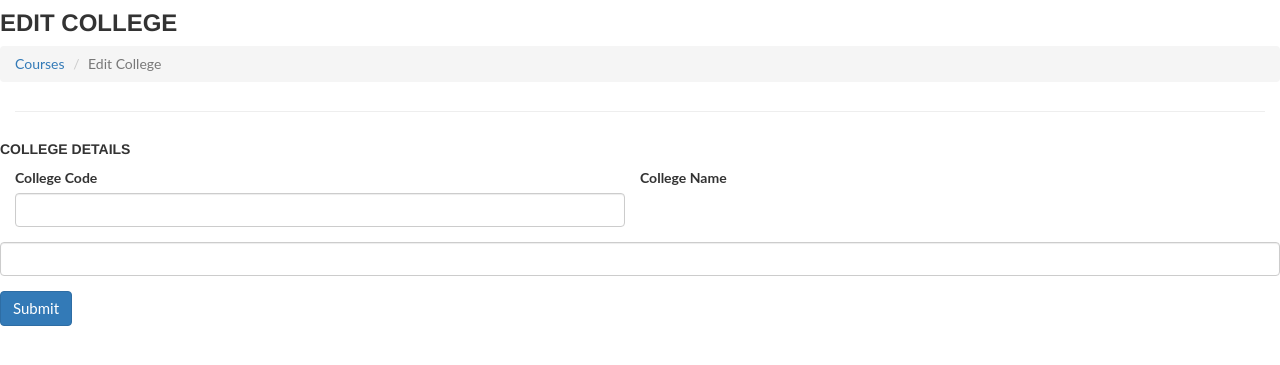
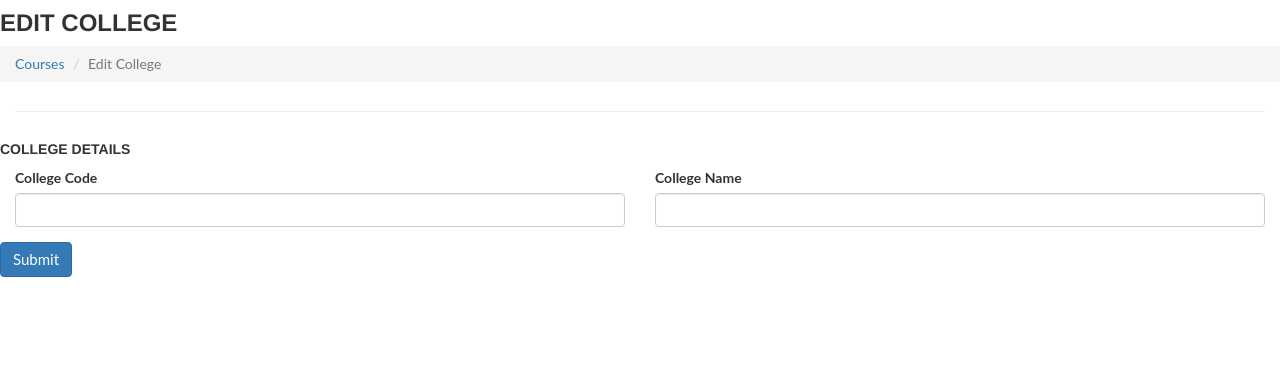
Before and after one commit to ShemaiahMontilla/SIS-WEB-VERSION-2.0, a Flask app: template app/templates/edit_college.html in a window 1280 px wide. Shown: the part 50-415 px from the top of the page. Run offline with Flask 2, Linux system fonts and the light colour scheme; the template is opened without the code that fills it: values that come from a table or form of the project are taken from there, others are empty; some libraries are stand-ins or nearby versions.

Commit message:
Changes in the edit college template

```diff
--- a/app/templates/edit_college.html
+++ b/app/templates/edit_college.html
@@ -33,12 +33,12 @@
                      </div>
                         </div>
 
-                        <div class="col-12">
+                        <div class="col-12 col-sm-6">
                         <div class="form-group">
                         <label>College Name</label>
                         {{ form.college_name(class_="form-control") }}
                      </div>
-                        </div>
+                  </div>
                         <div class="col-12">
                            {{ form.submit(class_="btn btn-primary" , style_="font-size: 1.5rem") }}
                         </div>
```
